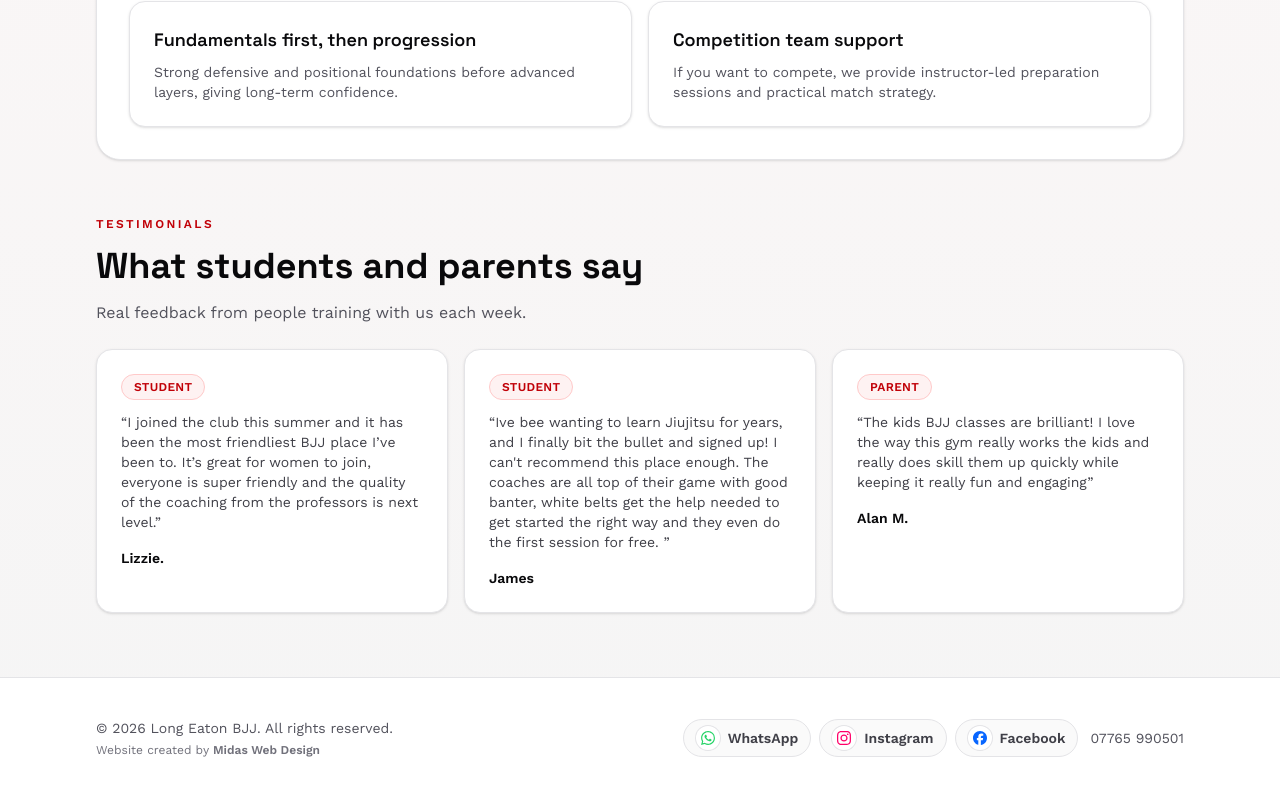
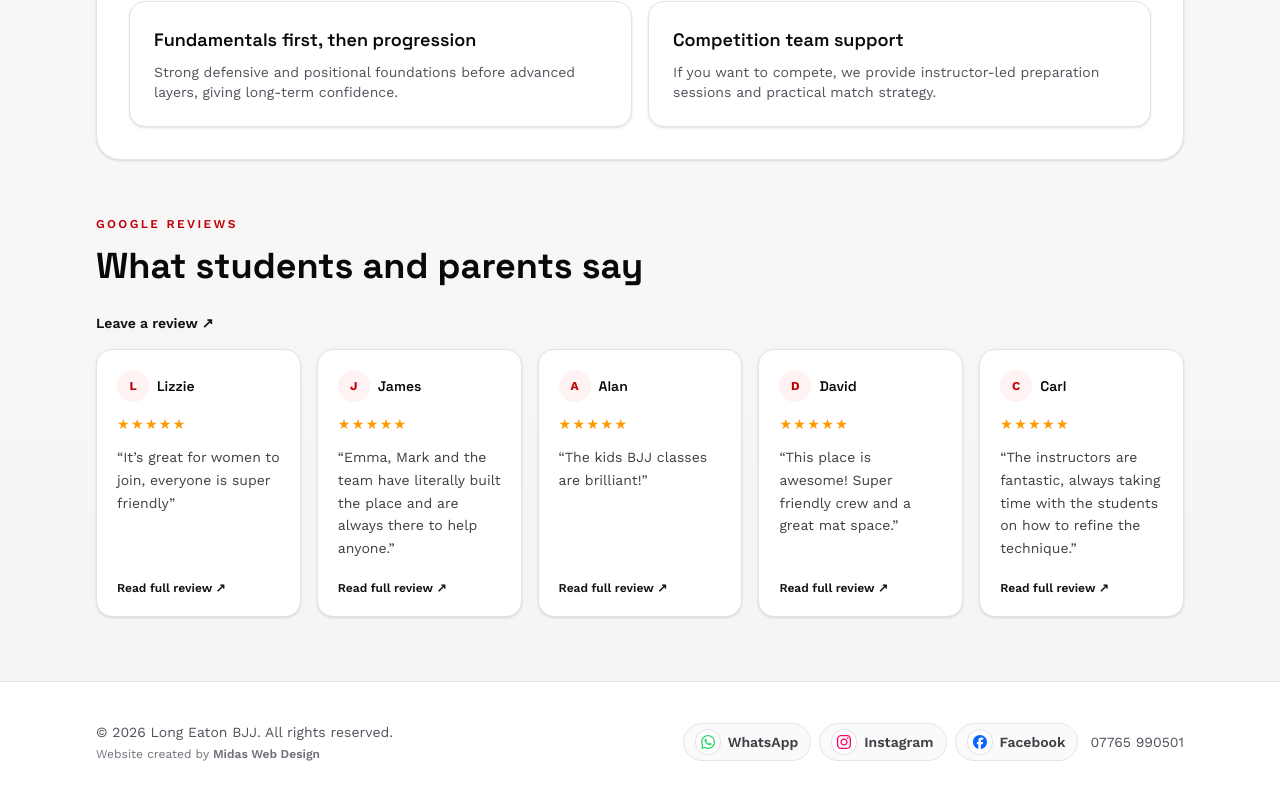
Before and after one commit to Artesuave88/LEBJJ, a SvelteKit app: page / in a window 1280 px wide. Shown: the part 1094-1894 px from the top of the page. Built offline with nearby package versions, Linux system fonts and the light colour scheme; no server answers.

Commit message:
Feat: Integrate Google reviews section and remove testimonials

```diff
--- /dev/null
+++ b/src/lib/components/GoogleReviews.svelte
@@ -0,0 +1,26 @@
+<script lang="ts">
+  import { GOOGLE_REVIEWS_URL, googleReviews } from '$lib/data/google-reviews'
+</script>
+
+<section aria-label="Google reviews" class="space-y-4">
+  <div class="flex flex-wrap items-center justify-between gap-3">
+
+    <a href="https://search.google.com/local/writereview?placeid=ChIJz1mxaabpeUgRqI_Cy4VsCtU" target="_blank" rel="noopener noreferrer" class="text-sm font-semibold text-red-700 underline underline-offset-4">Leave a review ↗</a>
+  </div>
+
+  <div class="grid gap-4 sm:grid-cols-2 lg:grid-cols-5">
+    {#each googleReviews.reviews as review}
+      <article class="flex min-w-0 flex-col rounded-2xl border border-zinc-200 bg-white p-5 shadow-sm">
+        <div class="flex items-center gap-2">
+          <span aria-hidden="true" class="flex h-8 w-8 shrink-0 items-center justify-center rounded-full bg-red-50 text-xs font-bold text-red-700">{review.name.charAt(0)}</span>
+          <h3 class="text-sm font-semibold text-zinc-950">{review.name}</h3>
+        </div>
+        <p aria-label={`${review.rating} out of 5 stars`} class="mt-3 text-sm tracking-widest text-amber-500"><span aria-hidden="true">{'★'.repeat(review.rating)}</span></p>
+        <blockquote class="mt-3 flex-1 text-sm leading-relaxed text-zinc-700">
+          <p>“{review.quote}”</p>
+        </blockquote>
+        <a href={review.reviewUrl || GOOGLE_REVIEWS_URL} target="_blank" rel="noopener noreferrer" aria-label={`Read ${review.name}'s full review on Google Maps`} class="mt-5 text-xs font-semibold text-red-700 underline underline-offset-4">Read full review ↗</a>
+      </article>
+    {/each}
+  </div>
+</section>
--- /dev/null
+++ b/src/lib/data/google-reviews.ts
@@ -0,0 +1,78 @@
+export const GOOGLE_REVIEWS_URL = 'https://www.google.com/maps?cid=15351201601750732712';
+
+export type GoogleReview = {
+  id: string;
+  name: string;
+  authorName: string;
+  authorUrl?: string;
+  avatarUrl?: string;
+  reviewUrl?: string;
+  date: string;
+  rating: number;
+  quote: string;
+};
+
+export type GoogleReviewsResponse = {
+  reviews: GoogleReview[];
+  averageRating: number | null;
+  totalReviewCount: number | null;
+};
+
+// Review excerpts checked against Google Maps on 9 September 2026.
+// Update manually; this data never makes paid API requests.
+export const googleReviews: GoogleReviewsResponse = {
+  "reviews": [
+    {
+      "id": "ChdDSUhNMG9nS0VJQ0FnSURwd2VYUjJRRRAB",
+      "name": "Lizzie",
+      "authorName": "Lizzie",
+      "authorUrl": "https://www.google.com/maps/contrib/107559531133647768557/reviews?hl=en-GB",
+      "reviewUrl": "https://www.google.com/maps/contrib/107559531133647768557/reviews?hl=en-GB",
+      "date": "",
+      "rating": 5,
+      "quote": "It’s great for women to join, everyone is super friendly"
+    },
+    {
+      "id": "ChZDSUhNMG9nS0VJQ0FnSURWNjVUOFJnEAE",
+      "name": "James",
+      "authorName": "James",
+      "authorUrl": "https://www.google.com/maps/contrib/116545015220675865518/reviews?hl=en-GB",
+      "reviewUrl": "https://www.google.com/maps/contrib/116545015220675865518/reviews?hl=en-GB",
+      "date": "",
+      "rating": 5,
+      "quote": "Emma, Mark and the team have literally built the place and are always there to help anyone."
+    },
+    {
+      "id": "ChdDSUhNMG9nS0VJQ0FnSUQydHVTbm1BRRAB",
+      "name": "Alan",
+      "authorName": "Alan",
+      "authorUrl": "https://www.google.com/maps/contrib/109675721288144934827/reviews?hl=en-GB",
+      "reviewUrl": "https://www.google.com/maps/contrib/109675721288144934827/reviews?hl=en-GB",
+      "date": "",
+      "rating": 5,
+      "quote": "The kids BJJ classes are brilliant!"
+    },
+    {
+      "id": "ChZDSUhNMG9nS0VJQ0FnSUNyNWFySEtBEAE",
+      "name": "David",
+      "authorName": "David",
+      "authorUrl": "https://www.google.com/maps/contrib/101533957289017717703/reviews?hl=en-GB",
+      "reviewUrl": "https://www.google.com/maps/contrib/101533957289017717703/reviews?hl=en-GB",
+      "date": "",
+      "rating": 5,
+      "quote": "This place is awesome! Super friendly crew and a great mat space."
+    },
+    {
+      "id": "ChZDSUhNMG9nS0VJQ0FnSURBeHN2X0N3EAE",
+      "name": "Carl",
+      "authorName": "Carl",
+      "authorUrl": "https://www.google.com/maps/contrib/110931349237230996808/reviews?hl=en-GB",
+      "reviewUrl": "https://www.google.com/maps/contrib/110931349237230996808/reviews?hl=en-GB",
+      "date": "",
+      "rating": 5,
+      "quote": "The instructors are fantastic, always taking time with the students on how to refine the technique."
+    }
+  ],
+  "averageRating": 5,
+  "totalReviewCount": 18
+};
--- a/src/lib/data/testimonials.ts
+++ /dev/null
@@ -1,31 +0,0 @@
-export type Testimonial = {
-  id: string;
-  name: string;
-  type: "Student" | "Parent";
-  quote: string;
-};
-
-export const testimonials: Testimonial[] = [
-  {
-    id: "lizzie",
-    name: "Lizzie.",
-    type: "Student",
-    quote:
-      "I joined the club this summer and it has been the most friendliest BJJ place I’ve been to. It’s great for women to join, everyone is super friendly and the quality of the coaching from the professors is next level.",
-  },
-  {
-    id: "james",
-    name: "James",
-    type: "Student",
-    quote:
-      "Ive bee wanting to learn Jiujitsu for years, and I finally bit the bullet and signed up! I can't recommend this place enough. The coaches are all top of their game with good banter, white belts get the help needed to get started the right way and they even do the first session for free. ",
-  },
-
-  {
-    id: "alaon",
-    name: "Alan M.",
-    type: "Parent",
-    quote:
-      "The kids BJJ classes are brilliant! I love the way this gym really works the kids and really does skill them up quickly while keeping it really fun and engaging",
-  },
-];
--- a/src/routes/+page.svelte
+++ b/src/routes/+page.svelte
@@ -1,6 +1,6 @@
 <script lang="ts">
   import heroImage from '$lib/assets/hero-placeholder.svg'
-  import { testimonials } from '$lib/data/testimonials'
+  import GoogleReviews from '$lib/components/GoogleReviews.svelte'
   import Badge from '$lib/components/ui/Badge.svelte'
   import Button from '$lib/components/ui/Button.svelte'
   import Card from '$lib/components/ui/Card.svelte'
@@ -87,19 +87,11 @@
 <Container class="pb-16">
   <section class="space-y-6">
     <SectionHeading
-      eyebrow="Testimonials"
+      eyebrow="Google reviews"
       title="What students and parents say"
-      description="Real feedback from people training with us each week."
+
     />
 
-    <div class="flex snap-x gap-4 overflow-x-auto pb-2 md:grid md:grid-cols-3 md:overflow-visible md:pb-0">
-      {#each testimonials as testimonial}
-        <Card class="min-w-[85%] snap-start border-zinc-200 p-5 sm:min-w-[60%] md:min-w-0">
-          <Badge variant="red">{testimonial.type}</Badge>
-          <p class="mt-3 text-sm text-zinc-700">“{testimonial.quote}”</p>
-          <p class="mt-4 text-sm font-semibold text-zinc-950">{testimonial.name}</p>
-        </Card>
-      {/each}
-    </div>
+    <GoogleReviews />
   </section>
 </Container>
```
Also changed, not shown: 1 other file (tests, documents, lock files or other folders).
